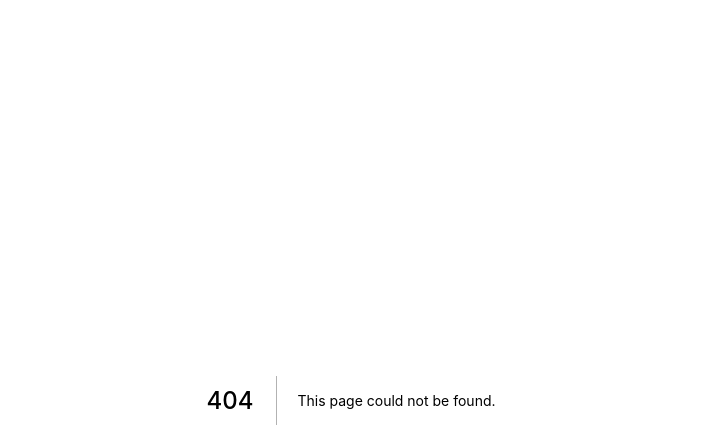
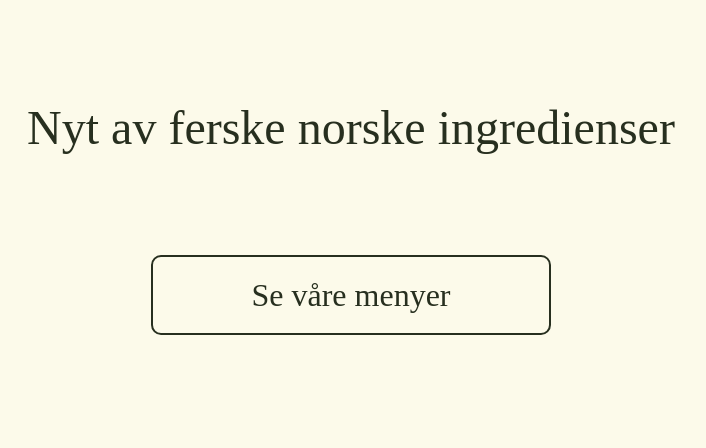
Before and after one commit to diasen/huslospizza, a Next.js app: page /components/index/IngredientsContent in a window 1280 px wide. Before the commit this address had no page. Shown: the top 448 px of the page, without its empty margins (289-995 px from the left). Built offline with nearby package versions, Linux system fonts and the light colour scheme.

Commit message:
index content

```diff
--- a/css/styles.css
+++ b/css/styles.css
@@ -150,18 +150,75 @@ a {
 
 .pizzaContainer {
   background-color: #606d51;
-  height: 600px;
-  border: 1px solid blue;
   display: -webkit-box;
   display: -ms-flexbox;
   display: flex;
 }
 
 .pizzaText {
-  width: 50%;
+  width: 40%;
+  color: #fefefe;
+  padding: 40px;
+  display: -webkit-box;
+  display: -ms-flexbox;
+  display: flex;
+  -webkit-box-orient: vertical;
+  -webkit-box-direction: normal;
+      -ms-flex-direction: column;
+          flex-direction: column;
+  -webkit-box-pack: center;
+      -ms-flex-pack: center;
+          justify-content: center;
+}
+
+.pizzaText h3 {
+  font-size: 2.5rem;
+  font-weight: lighter;
+}
+
+.pizzaText p {
+  font-size: 1.5rem;
 }
 
 .pizzaImage {
-  width: 50%;
+  width: 60%;
+}
+
+.ingredientsHeading {
+  text-align: center;
+  margin: 100px 0;
+  font-size: 3rem;
+  color: #272f1f;
+  font-weight: lighter;
+}
+
+.ingredientBtnContainer {
+  display: -webkit-box;
+  display: -ms-flexbox;
+  display: flex;
+  -webkit-box-pack: center;
+      -ms-flex-pack: center;
+          justify-content: center;
+  margin: 100px 0;
+}
+
+.ingredientBtn {
+  border: 2px solid #272f1f;
+  color: #272f1f;
+  border-radius: 10px;
+  height: 80px;
+  width: 400px;
+  display: -webkit-box;
+  display: -ms-flexbox;
+  display: flex;
+  -webkit-box-orient: vertical;
+  -webkit-box-direction: normal;
+      -ms-flex-direction: column;
+          flex-direction: column;
+  -webkit-box-pack: center;
+      -ms-flex-pack: center;
+          justify-content: center;
+  text-align: center;
+  font-size: 2rem;
 }
 /*# sourceMappingURL=styles.css.map */
--- /dev/null
+++ b/pages/components/index/IngredientsContent.js
@@ -0,0 +1,16 @@
+import Link from 'next/link';
+
+function IngredientsContent() {
+  return (
+    <div>
+      <h2 className='ingredientsHeading'>Nyt av ferske norske ingredienser</h2>
+      <div className='ingredientBtnContainer'>
+        <Link href='/locations'>
+          <a className='ingredientBtn'>Se våre menyer</a>
+        </Link>
+      </div>
+    </div>
+  );
+}
+
+export default IngredientsContent;
--- a/scss/partials/_index.scss
+++ b/scss/partials/_index.scss
@@ -36,15 +36,56 @@
 // Pizza container
 .pizzaContainer {
   background-color: $secondary-color;
-  height: 600px;
-  border: 1px solid blue;
   display: flex;
 }
 
 .pizzaText {
-  width: 50%;
+  width: 40%;
+  color: $white;
+  padding: 40px;
+  display: flex;
+  flex-direction: column;
+  justify-content: center;
+
+  h3 {
+    font-size: 2.5rem;
+    font-weight: lighter;
+  }
+
+  p {
+    font-size: 1.5rem;
+  }
 }
 
 .pizzaImage {
-  width: 50%;
+  width: 60%;
 }
+
+// Ingredient container
+
+.ingredientsHeading {
+  text-align: center;
+  margin: 100px 0;
+  font-size: 3rem;
+  color: $text-color;
+  font-weight: lighter;
+}
+
+.ingredientBtnContainer {
+  display: flex;
+  justify-content: center;
+  margin: 100px 0;
+}
+
+.ingredientBtn {
+  border: 2px solid $text-color;
+  color: $text-color;
+  border-radius: 10px;
+  height: 80px;
+  width: 400px;
+  display: flex;
+  flex-direction: column;
+  justify-content: center;
+  text-align: center;
+  font-size: 2rem;
+}
```
Also changed, not shown: pages/components/header/Header.js (+17 -4 lines), pages/components/index/HeroContent.js (added, +19 -0 lines), pages/components/index/PizzaContent.js (added, +30 -0 lines), pages/index.js (+6 -36 lines), 2 other files (tests, documents, lock files or other folders).
